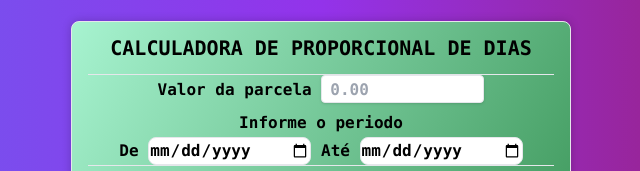
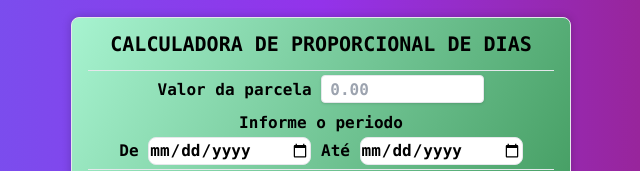
Before and after one commit to mauricioPReis/Caucadora_Proporcional_de_Dias, a plain HTML site: page index.html in a window 1280 px wide. Shown: the part 196-367 px from the top of the page, 319-959 px from the left. Drawn offline with nearby package versions, Linux system fonts and the light colour scheme.

Commit message:
Atualização.2.5.5 - Ajuste no H1 de novo

```diff
--- a/index.html
+++ b/index.html
@@ -52,13 +52,13 @@
     <h1 class="mt-2 uppercase text-black text-xl">Calculadora de Proporcional de Dias</h1>
 
    <div class="text-center text-black font-mono font-bold m-3">
+    <hr>
       <div class="mt-1">
-        <hr>
         <label>Valor da parcela</label>
         <input id="valorPlano" class="shadow appearance-none border rounded w-18 py-1 px-2 text-gray-700 leading-tight focus:outline-none focus:shadow-outline" type="number" placeholder="0.00">
       </div>
 
-      <section class="mt-2">
+      <section class="mt-2 mb-1">
         <h3 class="m-0.5">Informe o periodo<h3>
         <label>De</label>
         <input id="initialDate" class="border rounded-lg" type="date">
```
